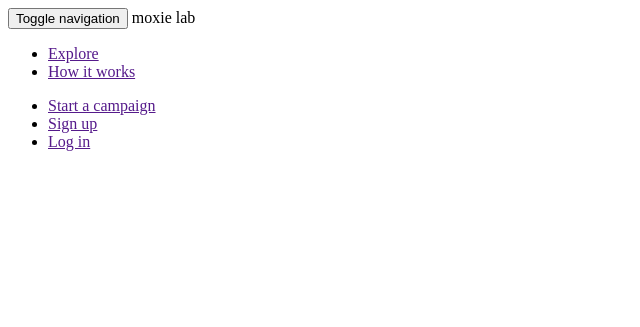
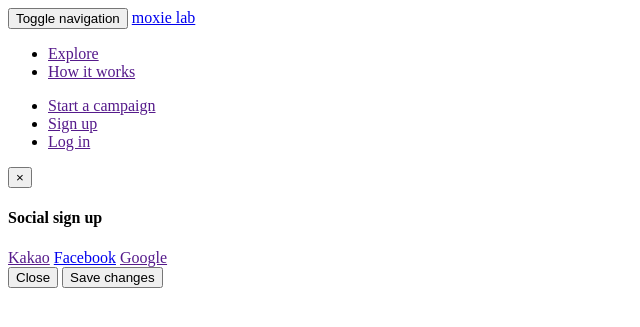
Before and after one commit to paulsoh/moxie, a Django app: template moxie/moxie/templates/partials/header.html in a window 1280 px wide. Shown: the top 327 px of the page, without its empty margins (0-640 px from the left). Run offline with Django 3.2, Linux system fonts and the light colour scheme; the template is opened without the code that fills it, so the values that code supplies are empty.

Commit message:
Facebook social login implement-mockup made modal view on header

```diff
--- a/moxie/moxie/settings/partials/thirdparty.py
+++ b/moxie/moxie/settings/partials/thirdparty.py
@@ -8,8 +8,8 @@
     'iframe': False,
 }
 
-# SOCIAL_AUTH_LOGIN_REDIRECT_URL = '/'
-# SOCIAL_AUTH_URL_NAMESPACE = 'social'
+SOCIAL_AUTH_LOGIN_REDIRECT_URL = '/ideas/create/'
+SOCIAL_AUTH_URL_NAMESPACE = 'social'
 
 # Facebook
 SOCIAL_AUTH_FACEBOOK_KEY = os.environ.get('FACEBOOK_KEY')
--- a/moxie/moxie/templates/partials/header.html
+++ b/moxie/moxie/templates/partials/header.html
@@ -8,7 +8,7 @@
             <span class="icon-bar"></span>
             <span class="icon-bar"></span>
           </button>
-            <a class="navbar-brand">moxie lab</a>
+          <a href="{%url 'home' %}" class="navbar-brand">moxie lab</a>
         </div>
         <div class="collapse navbar-collapse" id="main-nav">
             <ul class="nav navbar-nav">
@@ -28,17 +28,40 @@
                 <li>
                     <a href="">Start a campaign</a>
                 </li>
-                <li>
-                    <a href="">Sign up</a>
-                </li>
-                <li>
-                    <a href="">Log in</a>
-                </li>
+
+            {% if request.user.is_authenticated %}
+            <p class="navbar-text">Welcome, {{user.first_name}}</p>
+            {% else %}
+            <li>
+                <a href="" data-toggle="modal" data-target="#signupModal">Sign up</a>
+            </li>
+            <li>
+                <a href="">Log in</a>
+            </li>
+            {% endif %}
             </ul>
-
         </div>
-
+      </div>
+    </nav>
+<!-- Modal -->
+<div class="modal fade" id="signupModal" tabindex="-1" role="dialog" aria-labelledby="SignupModalLabel">
+  <div class="modal-dialog" role="document">
+    <div class="modal-content">
+      <div class="modal-header">
+        <button type="button" class="close" data-dismiss="modal" aria-label="Close"><span aria-hidden="true">&times;</span></button>
+        <h4 class="modal-title" id="myModalLabel">Social sign up</h4>
+      </div>
+      <div class="modal-body">
+        <a href="">Kakao</a>
+        <a href="{% url 'social:begin' backend='facebook'%}">Facebook</a>
+        <a href="">Google</a>
 
       </div>
-    </nav>
+      <div class="modal-footer">
+        <button type="button" class="btn btn-default" data-dismiss="modal">Close</button>
+        <button type="button" class="btn btn-primary">Save changes</button>
+      </div>
+    </div>
+  </div>
+</div>
 </header>
```
